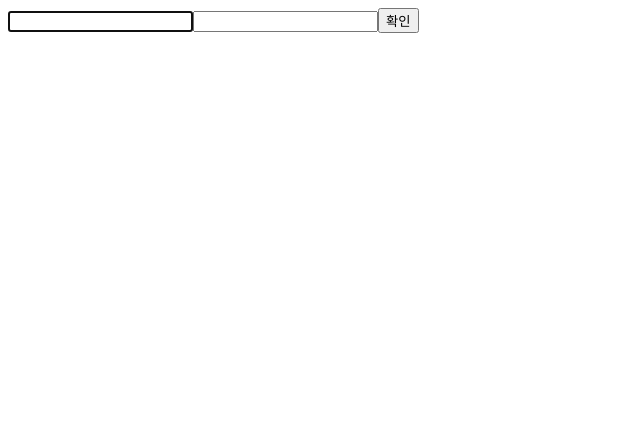
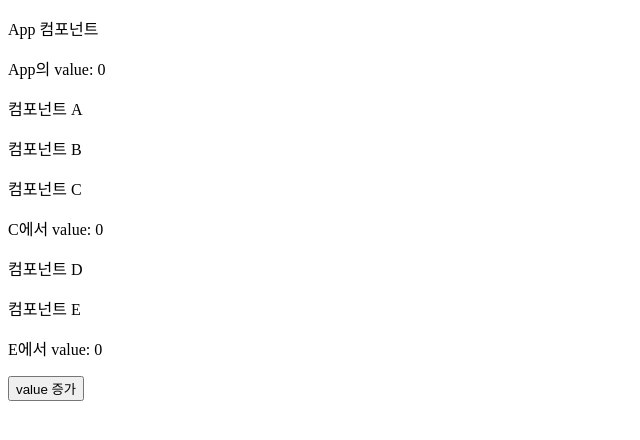
Before and after one commit to BZzzzi/react-study, a React (Vite) app: page / in a window 1280 px wide. Shown: the top 440 px of the page, without its empty margins (0-640 px from the left). Built offline with nearby package versions, Linux system fonts and the light colour scheme.

Commit message:
[React Hook] useContext() 활용 예시1

```diff
--- a/src/App.jsx
+++ b/src/App.jsx
@@ -1,27 +1,68 @@
-import { useEffect } from "react";
-import { useRef } from "react";
+import { useContext, useState } from "react";
+import MyContext from "./MyContext";
+
+function E() {
+  const value = useContext(MyContext);
+
+  return (
+    <div>
+      <p>컴포넌트 E</p>
+      <p>E에서 value: {value}</p>
+    </div>
+  );
+}
+
+function D() {
+  return (
+    <div>
+      <p>컴포넌트 D</p>
+      <E />
+    </div>
+  );
+}
+
+function C() {
+  const value = useContext(MyContext);
+
+  return (
+    <div>
+      <p>컴포넌트 C</p>
+      <p>C에서 value: {value}</p>
+      <D />
+    </div>
+  );
+}
+
+function B() {
+  return (
+    <div>
+      <p>컴포넌트 B</p>
+      <C />
+    </div>
+  );
+}
+
+function A() {
+  return (
+    <div>
+      <p>컴포넌트 A</p>
+      <B />
+    </div>
+  );
+}
 
 function App() {
-  const focusRef = useRef(null);
-
-  const submit = (formData) => {
-    const username = formData.get("username");
-    const password = formData.get("password");
-    console.log({ username, password });
-  };
-
-  useEffect(() => {
-    if (focusRef.current) {
-      focusRef.current.focus();
-    }
-  }, []);
+  const [value, setValue] = useState(0);
 
   return (
-    <form action={submit}>
-      <input ref={focusRef} name="username" />
-      <input name="password" type="password" />
-      <button type="submit">확인</button>
-    </form>
+    <div>
+      <MyContext.Provider value={value}>
+        <p>App 컴포넌트</p>
+        <p>App의 value: {value}</p>
+        <A />
+        <button onClick={() => setValue(value + 1)}>value 증가</button>
+      </MyContext.Provider>
+    </div>
   );
 }
 
--- /dev/null
+++ b/src/MyContext.js
@@ -0,0 +1,5 @@
+import { createContext } from "react";
+
+const MyContext = createContext();
+
+export default MyContext;
```
